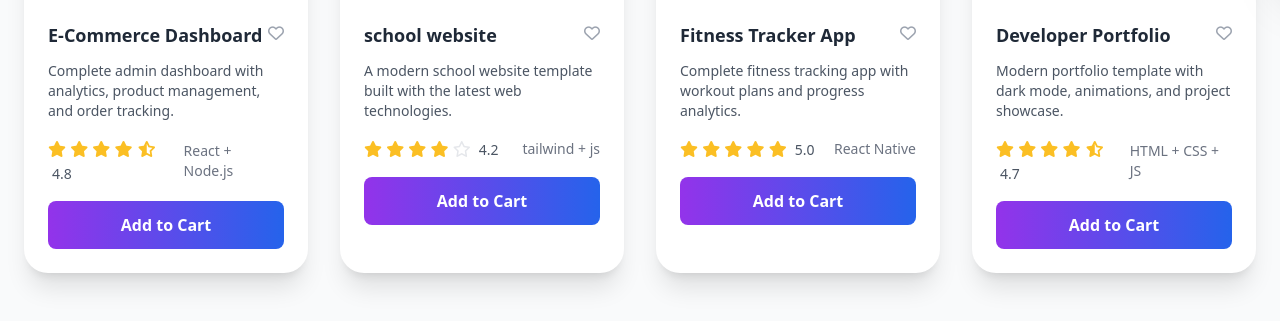
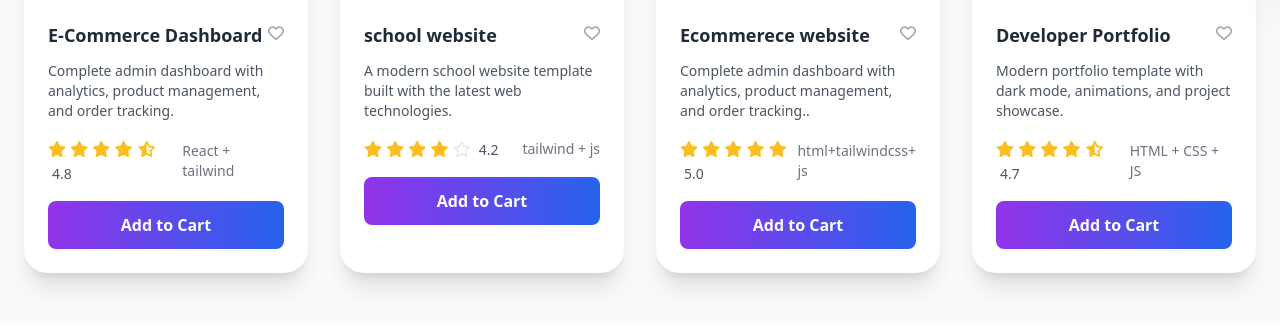
Before and after one commit to Hydrogen999/mainport, a plain HTML site: page portshop.html in a window 1280 px wide. Shown: the part 823-1158 px from the top of the page. Drawn offline with nearby package versions, Linux system fonts and the light colour scheme.

Commit message:
Update portshop.html

```diff
--- a/portshop.html
+++ b/portshop.html
@@ -276,7 +276,7 @@
                             </div>
                         </div>
                         <div class="absolute top-4 left-4 price-tag px-3 py-1 text-white font-bold text-sm">
-                            $49
+                            $1500
                         </div>
                     </div>
                     <div class="p-6">
@@ -298,7 +298,7 @@
                                 <i class="fas fa-star-half-alt filled"></i>
                                 <span class="text-gray-600 dark:text-gray-400 text-sm ml-1">4.8</span>
                             </div>
-                            <span class="text-sm text-gray-500">React + Node.js</span>
+                            <span class="text-sm text-gray-500">React + tailwind</span>
                         </div>
                         <button class="add-to-cart-btn w-full bg-gradient-to-r from-purple-600 to-blue-600 text-white py-3 rounded-lg font-semibold hover:from-purple-700 hover:to-blue-700 transition-colors" data-id="1">
                             Add to Cart
@@ -325,7 +325,7 @@
                             </div>
                         </div>
                         <div class="absolute top-4 left-4 price-tag px-3 py-1 text-white font-bold text-sm">
-                            $39
+                            $1400
                         </div>
                     </div>
                     <div class="p-6">
@@ -372,18 +372,18 @@
                             </div>
                         </div>
                         <div class="absolute top-4 left-4 price-tag px-3 py-1 text-white font-bold text-sm">
-                            $59
+                            $1800
                         </div>
                     </div>
                     <div class="p-6">
                         <div class="flex justify-between items-start mb-3">
-                            <h3 class="font-bold text-lg">Fitness Tracker App</h3>
+                            <h3 class="font-bold text-lg">Ecommerece website</h3>
                             <button class="wishlist-btn text-gray-400 hover:text-red-500 transition-colors" data-id="3">
                                 <i class="far fa-heart"></i>
                             </button>
                         </div>
                         <p class="text-gray-600 dark:text-gray-400 text-sm mb-4">
-                            Complete fitness tracking app with workout plans and progress analytics.
+                             Complete admin dashboard with analytics, product management, and order tracking..
                         </p>
                         <div class="flex justify-between items-center mb-4">
                             <div class="star-rating">
@@ -394,7 +394,7 @@
                                 <i class="fas fa-star filled"></i>
                                 <span class="text-gray-600 dark:text-gray-400 text-sm ml-1">5.0</span>
                             </div>
-                            <span class="text-sm text-gray-500">React Native</span>
+                            <span class="text-sm text-gray-500">html+tailwindcss+ js</span>
                         </div>
                         <button class="add-to-cart-btn w-full bg-gradient-to-r from-purple-600 to-blue-600 text-white py-3 rounded-lg font-semibold hover:from-purple-700 hover:to-blue-700 transition-colors" data-id="3">
                             Add to Cart
@@ -421,7 +421,7 @@
                             </div>
                         </div>
                         <div class="absolute top-4 left-4 price-tag px-3 py-1 text-white font-bold text-sm">
-                            $29
+                            $1000
                         </div>
                     </div>
                     <div class="p-6">
```
